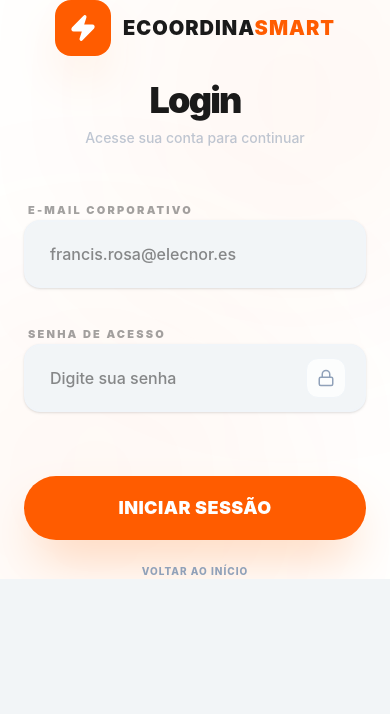
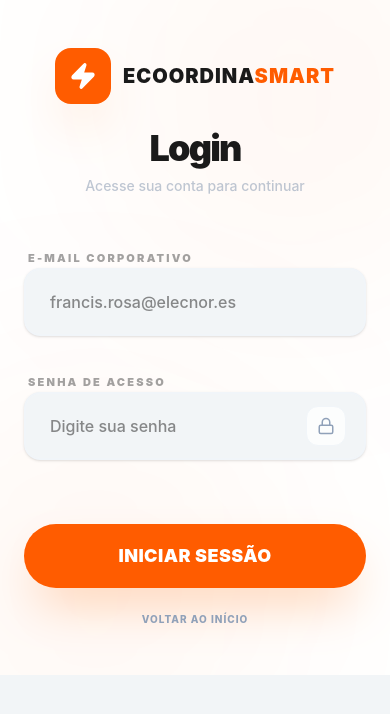
Before and after one commit to snayboina/ecoordina, a React (Vite) app: page / in a window 390 px wide. Both pictures are taken after a click on the button "ACESSAR PLATAFORMA". Shown: the top 714 px of the page. Built offline with nearby package versions, Linux system fonts and the light colour scheme.

Commit message:
style: centralizar tela de login verticalmente no modo tablet

```diff
--- a/src/App.tsx
+++ b/src/App.tsx
@@ -136,8 +136,8 @@
   };
 
   return (
-    <div className="flex flex-col h-full px-6 md:px-12 justify-center items-center bg-white relative overflow-hidden">
-      <div className="w-full max-w-xl space-y-12 relative z-10">
+    <div className="flex-1 flex flex-col justify-center items-center px-6 md:px-12 bg-white relative overflow-hidden min-h-[80dvh]">
+      <div className="w-full max-w-xl space-y-12 relative z-10 py-12">
         <div className="flex flex-col items-center text-center space-y-6">
           <div className="flex items-center gap-3">
             <div className="w-14 h-14 bg-brand-primary rounded-2xl flex items-center justify-center shadow-2xl shadow-orange-500/20">
```
